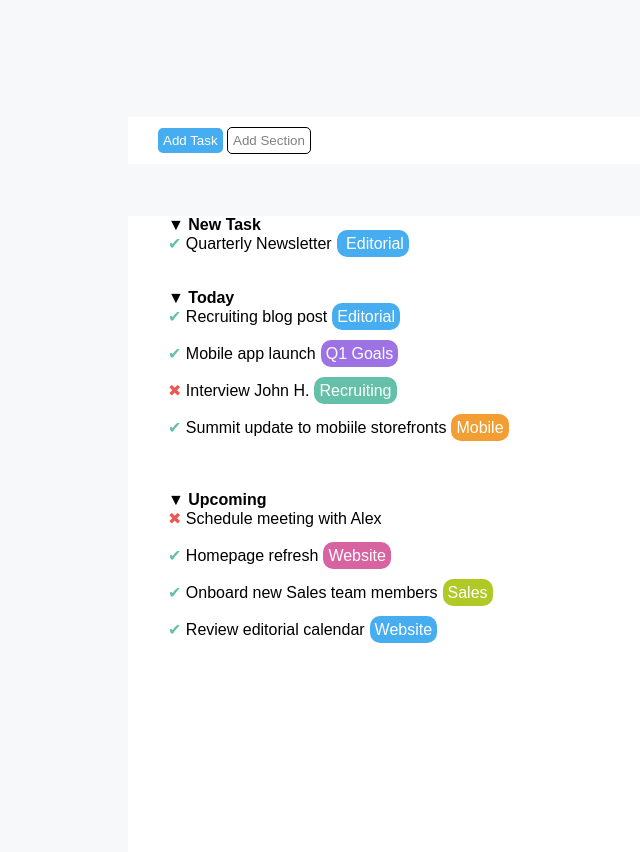
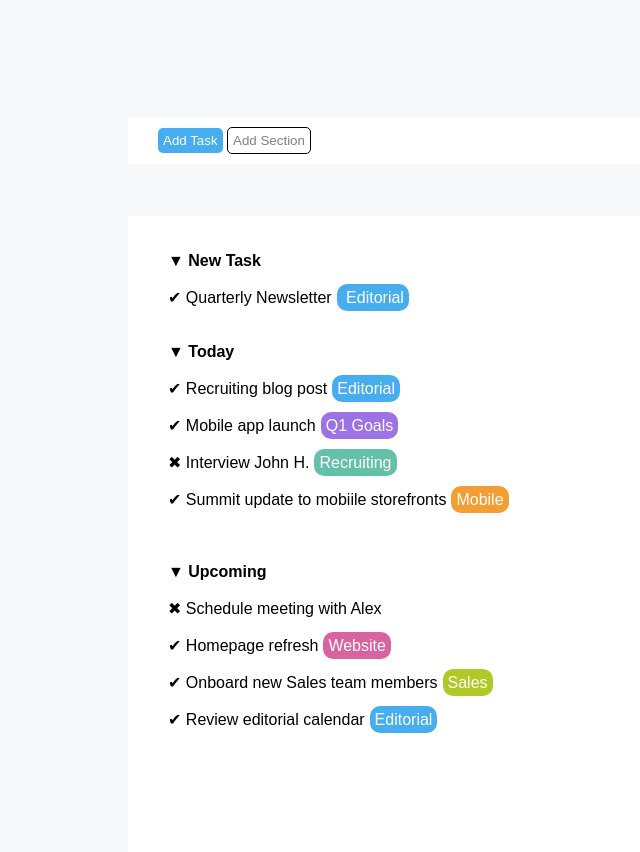
Before and after one commit to Marcoseven/html-css-toboolist, a plain HTML site: page index.html in a window 1280 px wide. Shown: the part 91-943 px from the top of the page, without its empty margins (0-640 px from the left). Drawn offline with Linux system fonts and the light colour scheme.

Commit message:
Aggiunte diverse modifiche

```diff
--- a/index.html
+++ b/index.html
@@ -10,7 +10,7 @@
 	<body>
 		<!-- header -->
 		<header>
-			<img id="img" src="./img/Logo.png" alt="logo Boolean" />
+			<img id="img" src="./img/logo copia.png" alt="logo Boolean" />
 			<h1>Toboolist</h1>
 		</header>
 		<!-- /header -->
@@ -20,8 +20,11 @@
 			<!-- sezione_iniziale -->
 			<section class="section_with_buttons">
 				<div>
-					<button id="button_1">Add Task</button>
-					<button id="button_2">Add Section</button>
+					<form>
+						<button id="button_1">Add Task</button>
+						<button id="button_2">Add Section</button>
+					</form>
+
 				</div>
 			</section>
 			<br>
@@ -33,20 +36,20 @@
 				<ol class="list">
 
 					<!-- prima_lista -->
-					<li>
-						<div>&#9660<strong> New Task</strong></div>
-						<div><span class="check">&#10004;</span> Quarterly Newsletter<span class="circle_light_blue"> Editorial</span></div>
+					<li><br><br>
+						<div>&#9660<strong> New Task</strong></div><br>
+						<div><span class="circle_green">&#10004;</span></span> Quarterly Newsletter<span class="circle_light_blue"> Editorial</span></div>
 					</li>
 					<br>
 					<br>
 					<!-- /prima_lista -->
 
 					<!-- seconda_lista -->
-					<li><div>&#9660<strong> Today</strong></div>
-						<div><span class="check">&#10004;</span> Recruiting blog post<span class="circle_light_blue">Editorial</span></div><br>
-						<div><span class="check">&#10004;</span> Mobile app launch<span id="circle_dark_violet">Q1 Goals</span></div><br>
-						<div><span class="cross">&#10006;</span> Interview John H.<span id="circle_green">Recruiting</span></div><br>
-						<div><span class="check">&#10004;</span> Summit update to mobiile storefronts<span id="circle_orange">Mobile</span><div><br>
+					<li><div>&#9660<strong> Today</strong></div><br>
+						<div><span class="circle_green">&#10004;</span> Recruiting blog post<span class="circle_light_blue">Editorial</span></div><br>
+						<div><span class="circle_green">&#10004;</span> Mobile app launch<span id="circle_dark_violet">Q1 Goals</span></div><br>
+						<div><span class="circle_red">&#10006;</span> Interview John H.<span id="circle_green">Recruiting</span></div><br>
+						<div><span class="circle_green">&#10004;</span> Summit update to mobiile storefronts<span id="circle_orange">Mobile</span><div><br>
 					</li>
 					<br>
 					<br>
@@ -56,11 +59,11 @@
 					<!-- terza_lista -->
 
 					<li>
-						<div>&#9660<strong> Upcoming</strong></div>
-						<div><span class="cross">&#10006;</span> Schedule meeting with Alex</div><br>
-						<div><span class="check">&#10004;</span> Homepage refresh<span id="circle_light_purple">Website</span><div><br>
-						<div><span class="check">&#10004;</span> Onboard new Sales team members<span id="circle_light_green">Sales</span><div><br>
-						<div><span class="check">&#10004;</span> Review editorial calendar<span class="circle_light_blue">Website</span><div><br>
+						<div>&#9660<strong> Upcoming</strong></div><br>
+						<div><span class="circle_red">&#10006;</span> Schedule meeting with Alex</div><br>
+						<div><span class="circle_green">&#10004;</span> Homepage refresh<span id="circle_light_purple">Website</span><div><br>
+						<div><span class="circle_green">&#10004;</span> Onboard new Sales team members<span id="circle_light_green">Sales</span><div><br>
+						<div><span class="circle_green">&#10004;</span> Review editorial calendar<span class="circle_light_blue">Editorial</span><div><br>
 					</li>
 					<!-- /terza_lista -->
 
```
